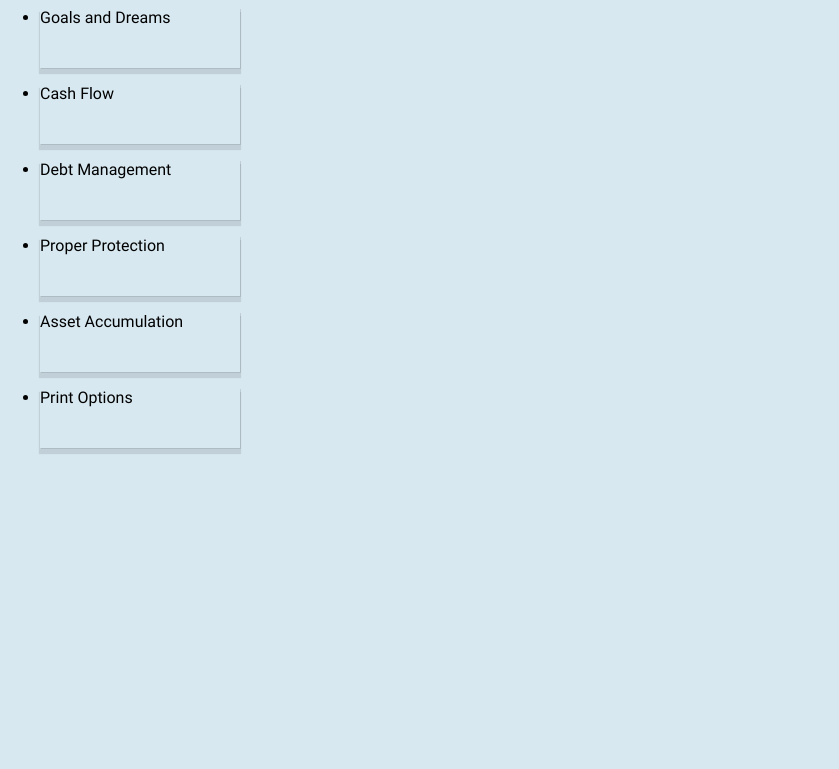
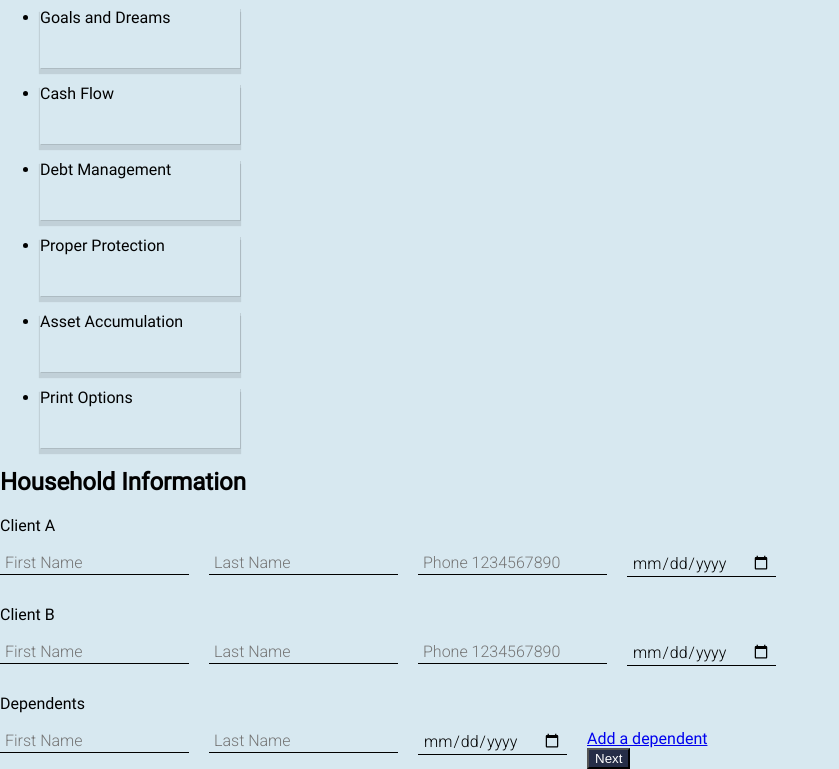
Before and after one commit to faustlarsen/fna, a React (Create React App) app: page / in a window 1280 px wide. Shown: the part 284-1053 px from the top of the page, without its empty margins (0-839 px from the left). Before the commit the page ends 820 px from the top, so only its background shows below. Built offline with nearby package versions, Linux system fonts and the light colour scheme.

Commit message:
add household form

```diff
--- a/src/components/App.js
+++ b/src/components/App.js
@@ -1,7 +1,8 @@
 import React from 'react';
-// import Quiz from './Quiz';
-import Header from './Header';
-import FnaSidebar from './FnaSidebar';
+// import Quiz from './quiz/Quiz';
+import Header from './header/Header';
+import FnaSidebar from './sidebar/FnaSidebar';
+import HouseholdForm from './household/HouseholdForm';
 
 
 function App() {
@@ -12,7 +13,7 @@ function App() {
       <FnaSidebar />
          <div id='formHolder'>
             {/* <Quiz /> */}
-
+            <HouseholdForm />
         </ div>
       </ div>
       {/* <div className='quizBlock'>
--- a/src/components/Header.js
+++ b/src/components/header/Header.js
@@ -1,5 +1,6 @@
 import React from 'react';
-import Navbar from './Navbar';
+import Navbar from '../navbar/Navbar';
+import './header.css';
 
 function Header () {
   return (
--- /dev/null
+++ b/src/components/header/header.css
@@ -0,0 +1,81 @@
+body {
+  margin: 0;
+  font-family: 'RobotoRegular', 'Segoe UI', 'Roboto', 'Oxygen',
+    'Ubuntu', 'Cantarell', 'Fira Sans', 'Droid Sans', 'Helvetica Neue',
+    sans-serif;
+  -webkit-font-smoothing: antialiased;
+  -moz-osx-font-smoothing: grayscale;
+}
+
+code {
+  font-family: source-code-pro, Menlo, Monaco, Consolas, 'Courier New',
+    monospace;
+}
+
+.navbar {
+  display: flex;
+  flex-direction: row;
+}
+
+.navbar-item {
+  display: flex;
+  justify-content: center;
+  align-items: center;
+  margin-left: 30px;
+  color: inherit;
+  text-decoration: inherit;
+  text-transform: uppercase;
+  outline: none;
+}
+
+.header {
+  margin-top: 20px;
+  display: flex;
+  flex: 1;
+  flex-direction: column;
+}
+
+.header-top {
+  display: flex;
+  width: 100%;
+  height: 80px;
+
+}
+
+.header-top__logo {
+  display: flex;
+  justify-content: center;
+  align-items: center;
+  margin-right: 20px;
+
+}
+
+.header-logo {
+  color: inherit;
+  text-decoration: inherit;
+  font-family: RobotoThin;
+  font-size: 100px;
+
+}
+
+.header-top__navbar {
+  display: flex;
+  flex: 1;
+  flex-direction: column;
+}
+
+.header-top__seperator {
+  width: 100%;
+  border: none;
+  height: 2px;
+  margin-top: 2px;
+  background-color: black;
+}
+
+.header-top__navigation {
+  display: flex;
+  flex: 1;
+  flex-direction: row;
+  justify-content: flex-end;
+  margin-right: 55px;
+}
--- /dev/null
+++ b/src/components/household/HouseholdForm.js
@@ -0,0 +1,114 @@
+import React from 'react';
+import './household.css';
+
+
+function HouseholdForm() {
+return (
+  < React.Fragment>
+    {/* <div id="parentContainer" > */}
+      {/* <div id='formHolder'> */}
+
+       <div id='houseHold-mainForm'>
+       <h2>Household Information</h2>
+       <form>
+        <p>Client A</p>
+        <input
+          id="first-name"
+          class="form-field"
+          type="text"
+          placeholder="First Name"
+          name="firstName"
+        />
+        <input
+          id="last-name"
+          class="form-field"
+          type="text"
+          placeholder="Last Name"
+          name="lastName"
+        />
+        <input
+          id="phone"
+          class="form-field"
+          type="tel"
+          placeholder="Phone 1234567890"
+          name="phone"
+        />
+        <input
+          id="dob"
+          class="form-field"
+          type="date"
+          placeholder="DOB"
+          name="dob"
+        />
+      </form>
+      <br></br>
+      <br></br>
+      <form>
+        <p>Client B</p>
+        <input
+          id="first-name"
+          class="form-field"
+          type="text"
+          placeholder="First Name"
+          name="firstName"
+        />
+        <input
+          id="last-name"
+          class="form-field"
+          type="text"
+          placeholder="Last Name"
+          name="lastName"
+        />
+        <input
+          id="phone"
+          class="form-field"
+          type="tel"
+          placeholder="Phone 1234567890"
+          name="phone"
+        />
+        <input
+          id="dob"
+          class="form-field"
+          type="date"
+          placeholder="DOB"
+          name="dob"
+        />
+      </form>
+      <br></br>
+      <br></br>
+      <form>
+        <p>Dependents</p>
+        <input
+          id="first-name"
+          class="form-field"
+          type="text"
+          placeholder="First Name"
+          name="firstName"
+        />
+        <input
+          id="last-name"
+          class="form-field"
+          type="text"
+          placeholder="Last Name"
+          name="lastName"
+        />
+        <input
+          id="dob"
+          class="form-field"
+          type="date"
+          placeholder="DOB"
+          name="dob"
+        />
+      </form>
+      <a href="/Add" >Add a dependent</a>
+      </div>
+      <div type='button' className='formButton'>
+         <button>Next</button>
+      </div>
+      {/* </div> */}
+    {/* </div> */}
+  </ React.Fragment>
+  );
+}
+
+export default HouseholdForm;
--- /dev/null
+++ b/src/components/household/household.css
@@ -0,0 +1,51 @@
+@import url(https://fonts.googleapis.com/css?family=Roboto:300);
+
+
+.form-container {
+  width: 360px;
+  background-color: rgb(227, 191, 252);
+  margin: auto;
+  box-shadow: 5px 5px 20px 5px rgba(230, 203, 248, 0.2), 0 5px 5px 0 rgba(1, 1, 1, 0.24);
+  padding: 10px;
+}
+
+.register-form {
+  display: flex;
+  flex-direction: column;
+  justify-content: space-evenly;
+  padding: 10px;
+
+
+}
+
+
+.form-field {
+  margin: 10px 0 10px 0;
+  padding: 2px 5px;
+  font-size: 16px;
+  border: 0;
+  background-color: rgba(255, 0, 0, 0);
+  font-family: "Roboto", sans-serif;
+  text-decoration: none;
+  background: transparent;
+  border: none;
+  border-bottom: 1px solid #000000;
+  float: left;
+  margin: 0 20px 0 0;
+
+}
+
+input {
+  background: #f2f2f2;
+}
+
+
+button {
+  background: #252d47;
+  color: white;
+  cursor: pointer;
+}
+
+button:disabled {
+  cursor: default;
+}
--- a/src/components/Quiz.js
+++ b/src/components/quiz/Quiz.js
@@ -1,4 +1,5 @@
 import React, { useState } from 'react';
+import './quiz.css';
 
 function Quiz() {
   const questions = [
--- /dev/null
+++ b/src/components/quiz/quiz.css
@@ -0,0 +1,65 @@
+.quizBlock {
+  margin-left: 5in;
+
+}
+
+.quiz {
+  background-color: #b28ee9;
+  width: 500px;
+  min-height: 200px;
+  height: min-content;
+  border-radius: 15px;
+  padding: 20px;
+  box-shadow: 10px 10px 32px 1px rgba(0, 0, 0, 0.75);
+  display: flex;
+  justify-content: space-evenly;
+  border: 1px solid #f8f8f8;
+}
+
+.score-section {
+  display: flex;
+  font-size: 24px;
+  align-items: center;
+}
+
+.question-section {
+  width: 100%;
+  position: relative;
+}
+
+.question-count {
+  margin-bottom: 20px;
+}
+
+.question-count span {
+  font-size: 28px;
+}
+
+.question-text {
+  margin-bottom: 12px;
+}
+
+.answer-section {
+  width: 100%;
+  display: flex;
+  flex-direction: column;
+  justify-content: space-between;
+}
+
+button {
+  width: 100%;
+  font-size: 16px;
+  color: #ffffff;
+  background-color: #252d47;
+  border-radius: 15px;
+  display: flex;
+  padding: 10px;
+  justify-content: flex-start;
+  align-items: center;
+  border: 1px solid #ffffff;
+  cursor: pointer;
+}
+
+button:focus {
+  outline: none;
+}
--- a/src/components/FnaSidebar.js
+++ b/src/components/sidebar/FnaSidebar.js
@@ -1,5 +1,5 @@
-
-  import React from 'react';
+import React from 'react';
+import './sidebar.css';
 
 
   function FnaSidebar() {
@@ -75,5 +75,4 @@
   );
 }
 
-
 export default FnaSidebar;
--- /dev/null
+++ b/src/components/sidebar/sidebar.css
@@ -0,0 +1,12 @@
+#navFNA {
+  margin-top: 40px;
+   /* border: 1px rgb(72, 255, 0) solid; */
+   /* box-shadow: 0 0 20px 0 rgba(230, 203, 248, 0.2), 0 5px 5px 0 rgba(0, 0, 0, 0.24); */
+}
+
+.FNANavItemBG {
+  /* border: 1px rgb(72, 255, 0) solid; */
+  width: 200px;
+  height: 60px;
+  box-shadow: 1px 1px 0px 0px rgba(0, 0, 0, 0.1), 0px 5px 1px 1px rgba(0, 0, 0, 0.1);
+}
--- a/src/index.css
+++ b/src/index.css
@@ -12,156 +12,6 @@ body {
   min-height: 100vh;
 }
 
-.quizBlock {
-  margin-left: 5in;
-
-}
-
-.quiz {
-  background-color: #b28ee9;
-  width: 500px;
-  min-height: 200px;
-  height: min-content;
-  border-radius: 15px;
-  padding: 20px;
-  box-shadow: 10px 10px 32px 1px rgba(0, 0, 0, 0.75);
-  display: flex;
-  justify-content: space-evenly;
-  border: 1px solid #f8f8f8;
-}
-
-.score-section {
-  display: flex;
-  font-size: 24px;
-  align-items: center;
-}
-
-.question-section {
-  width: 100%;
-  position: relative;
-}
-
-.question-count {
-  margin-bottom: 20px;
-}
-
-.question-count span {
-  font-size: 28px;
-}
-
-.question-text {
-  margin-bottom: 12px;
-}
-
-.answer-section {
-  width: 100%;
-  display: flex;
-  flex-direction: column;
-  justify-content: space-between;
-}
-
-button {
-  width: 100%;
-  font-size: 16px;
-  color: #ffffff;
-  background-color: #252d47;
-  border-radius: 15px;
-  display: flex;
-  padding: 10px;
-  justify-content: flex-start;
-  align-items: center;
-  border: 1px solid #ffffff;
-  cursor: pointer;
-}
-
-button:focus {
-  outline: none;
-}
-
-/* navbar */
-body {
-  margin: 0;
-  font-family: 'RobotoRegular', 'Segoe UI', 'Roboto', 'Oxygen',
-    'Ubuntu', 'Cantarell', 'Fira Sans', 'Droid Sans', 'Helvetica Neue',
-    sans-serif;
-  -webkit-font-smoothing: antialiased;
-  -moz-osx-font-smoothing: grayscale;
-}
-
-code {
-  font-family: source-code-pro, Menlo, Monaco, Consolas, 'Courier New',
-    monospace;
-}
-
-.navbar {
-  display: flex;
-  flex-direction: row;
-}
-
-.navbar-item {
-  display: flex;
-  justify-content: center;
-  align-items: center;
-  margin-left: 30px;
-  color: inherit;
-  text-decoration: inherit;
-  text-transform: uppercase;
-  outline: none;
-}
-
-.header {
-  margin-top: 20px;
-  display: flex;
-  flex: 1;
-  flex-direction: column;
-}
-
-.header-top {
-  display: flex;
-  width: 100%;
-  height: 80px;
-
-}
-
-.header-top__logo {
-  display: flex;
-  justify-content: center;
-  align-items: center;
-  margin-right: 20px;
-
-}
-
-.header-logo {
-  color: inherit;
-  text-decoration: inherit;
-  font-family: RobotoThin;
-  font-size: 100px;
-
-}
-
-.header-top__navbar {
-  display: flex;
-  flex: 1;
-  flex-direction: column;
-}
-
-.header-top__seperator {
-  width: 100%;
-  border: none;
-  height: 2px;
-  margin-top: 2px;
-  background-color: black;
-}
-
-.header-top__navigation {
-  display: flex;
-  flex: 1;
-  flex-direction: row;
-  justify-content: flex-end;
-  margin-right: 55px;
-}
-
-
  @font-face {
   font-family: 'RobotoRegular';
   src: url('./fonts/Roboto-Regular.ttf');
@@ -171,17 +21,3 @@ code {
   font-family: 'RobotoThin';
   src: url('./fonts/Roboto-Thin.ttf');
 }
-
-
-  #navFNA {
-    margin-top: 40px;
-     /* border: 1px rgb(72, 255, 0) solid; */
-     /* box-shadow: 0 0 20px 0 rgba(230, 203, 248, 0.2), 0 5px 5px 0 rgba(0, 0, 0, 0.24); */
-  }
-
-  .FNANavItemBG {
-    /* border: 1px rgb(72, 255, 0) solid; */
-    width: 200px;
-    height: 60px;
-    box-shadow: 1px 1px 0px 0px rgba(0, 0, 0, 0.1), 0px 5px 1px 1px rgba(0, 0, 0, 0.1);
-  }
```
Also changed, not shown: src/components/navbar/Navbar.js (renamed from src/components/Navbar.js), src/components/navbar/navbar.css (added).
